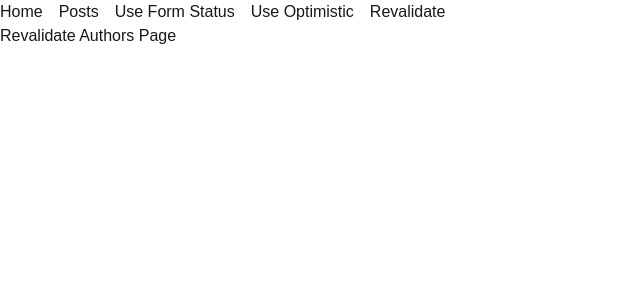
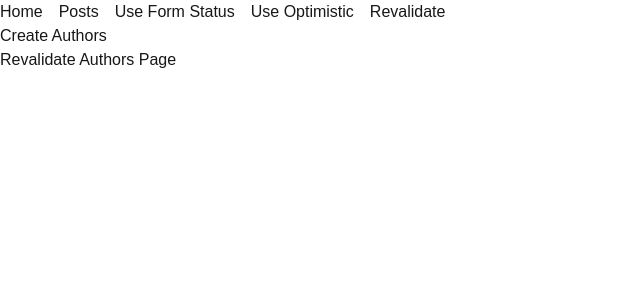
Before and after one commit to ammarShahab/nextjs-typescript-practice, a Next.js app: page /revalidate/revalidateauthorsbypath in a window 1280 px wide. Shown: the top 300 px of the page, without its empty margins (0-640 px from the left). Built offline with nearby package versions, Linux system fonts and the light colour scheme.

Commit message:
creating revalidate author by revalidatePath

```diff
--- a/app/actions/authorsActions.ts
+++ b/app/actions/authorsActions.ts
@@ -1,9 +1,14 @@
 "use server";
 
+import { revalidatePath } from "next/cache";
 import { connectDB } from "../lib/db";
 import { Authors } from "../lib/models/Author";
+import { redirect } from "next/navigation";
 
-export default async function authorsActions(formData: FormData) {
+export default async function authorsActions(
+  initialState: any,
+  formData: FormData,
+) {
   const author_Name = formData.get("author_Name") as string;
   const birth_year = formData.get("birth_year") as string;
   const categories = formData.get("categories") as string;
@@ -16,11 +21,16 @@ export default async function authorsActions(formData: FormData) {
 
   console.log(authorInfo);
 
+  if (authorInfo) {
+    redirect("/revalidate/revalidateauthorsbypath");
+  }
+
   try {
     const db = await connectDB();
     const authors = await db
       .collection("authors")
       .insertOne({ ...authorInfo, created_at: new Date() });
+    revalidatePath("/revalidate/revalidateauthorsbypath");
     return { success: true, message: "Authors created successfully" };
   } catch (error) {
     console.error(error);
--- a/app/revalidate/revalidateauthorsbypath/new/page.tsx
+++ b/app/revalidate/revalidateauthorsbypath/new/page.tsx
@@ -1,11 +1,23 @@
+"use client";
+
 import authorsActions from "@/app/actions/authorsActions";
+import { useActionState } from "react";
+
+const initialState = {
+  success: false,
+  message: "",
+};
 
 export default function CreateAuthors() {
+  const [state, formAction, pending] = useActionState(
+    authorsActions,
+    initialState,
+  );
   return (
     <div>
       <h3>Create Authors</h3>
       <form
-        action={authorsActions}
+        action={formAction}
         className="max-w-2xl mx-auto bg-white rounded-xl shadow-lg overflow-hidden"
       >
         <div className="space-y-4">
@@ -65,9 +77,11 @@ export default function CreateAuthors() {
           <button
             className="bg-emerald-400 p-1.5 rounded-lg mt-3"
             type="submit"
+            disabled={pending}
           >
             Add Authors
           </button>
+          {state.success && state.message}
         </div>
       </form>
     </div>
--- a/app/revalidate/revalidateauthorsbypath/page.tsx
+++ b/app/revalidate/revalidateauthorsbypath/page.tsx
@@ -1,5 +1,17 @@
+import Link from "next/link";
 import React from "react";
 
 export default function RevalidateAuthorsPage() {
-  return <div>Revalidate Authors Page</div>;
+  return (
+    <div>
+      <div>
+        <button>
+          <Link href="/revalidate/revalidateauthorsbypath/new">
+            Create Authors
+          </Link>
+        </button>
+      </div>
+      <h3>Revalidate Authors Page</h3>
+    </div>
+  );
 }
```
Also changed, not shown: app/revalidate/revalidateblogs/new/page.tsx (+2 -7 lines).
